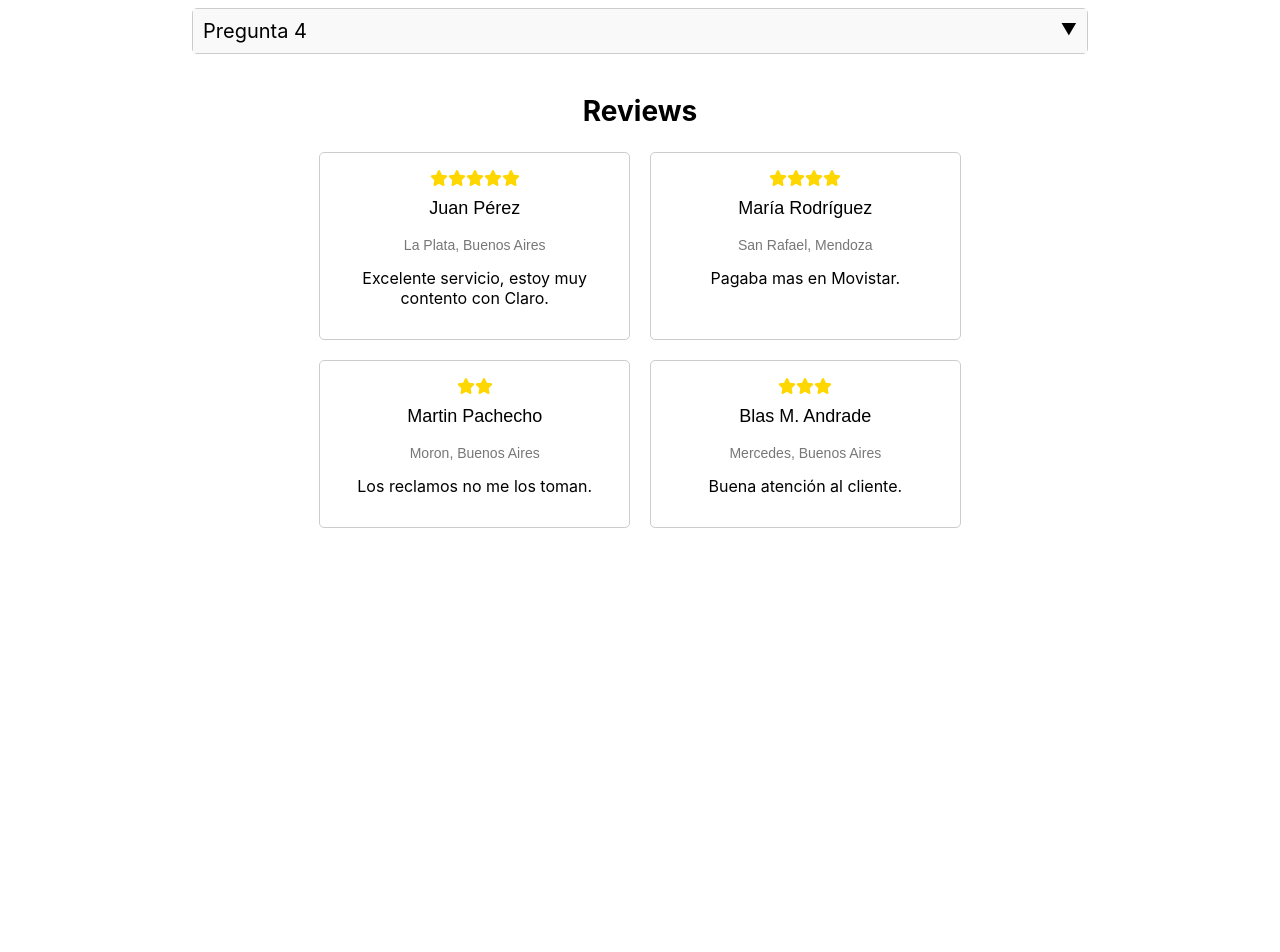
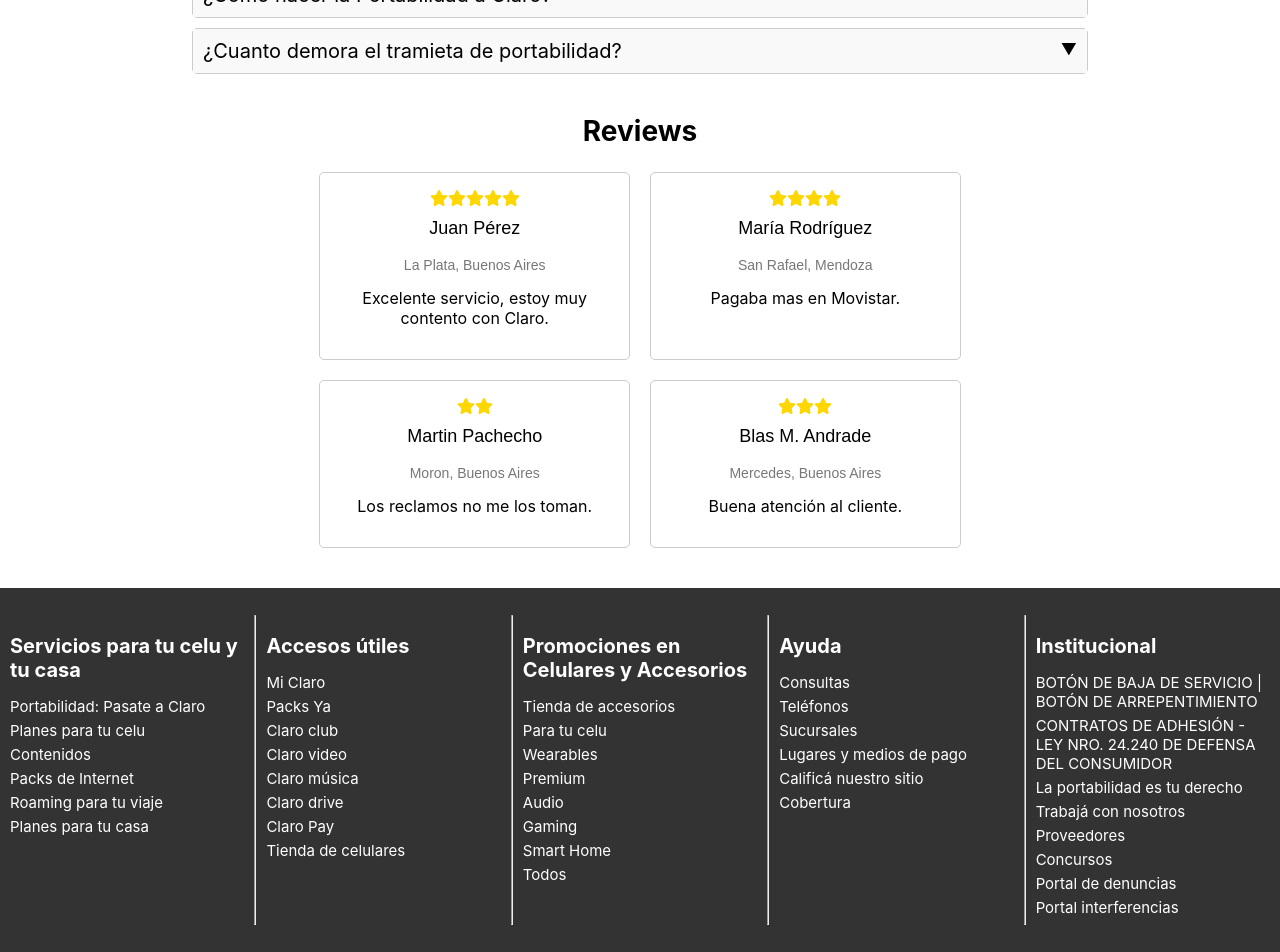
Before and after one commit to FranSanabri/Claro-React, a React (Create React App) app: page /pasate-a-claro in a window 1280 px wide. Shown: the part 1625-2577 px from the top of the page. Before the commit the page ends 2193 px from the top, so only its background shows below. Built offline with nearby package versions, Linux system fonts and the light colour scheme.

Commit message:
Claro-app

```diff
--- /dev/null
+++ b/src/components/Footer/Footer.css
@@ -0,0 +1,67 @@
+/* Estilos para el componente Footer */
+.footer {
+    background-color: #333; /* Fondo de color negro medio claro */
+    color: #fff; /* Texto en blanco */
+    padding: 20px 0; /* Espaciado interno arriba y abajo */
+    display: flex;
+    justify-content: space-around;
+    font-size: 15px;
+  }
+
+  .footer h4 {
+    font-size: 20px;
+    margin-bottom: 10px;
+
+  }
+
+  .footer-section {
+    flex: 1; /* Ocupa el espacio disponible en la fila */
+    margin-right: 10px;
+    margin-left: 10px;
+  }
+
+  .footer-section ul {
+    list-style: none;
+    padding: 0;
+  }
+
+  .footer-section ul li {
+    margin-bottom: 5px;
+
+  }
+
+  /* Estilo para los enlaces en el pie de página */
+  .footer-section a {
+    color: #fff;
+    text-decoration: none;
+  }
+
+  /* Estilos para los enlaces en el pie de página al pasar el cursor */
+  .footer-section a:hover {
+    text-decoration: underline;
+  }
+
+
+  /* Estilos para el componente Footer en dispositivos móviles */
+@media (max-width: 768px) {
+    .footer {
+      flex-direction: column; /* Apila elementos en columnas en lugar de filas */
+      align-items: center; /* Centra elementos horizontalmente */
+      text-align: center; /* Centra el texto */
+
+    }
+
+    .hr-footer{
+        width: 99%;
+    }
+
+    .footer-section {
+      margin: 10px 0; /* Espacio vertical entre secciones */
+      cursor: pointer;
+
+    }
+
+    .mobile-collapse {
+        display: none;
+      }
+  }
--- /dev/null
+++ b/src/components/Footer/Footer.jsx
@@ -0,0 +1,93 @@
+import React, { useState } from 'react';
+import './Footer.css'; // Asegúrate de importar tu archivo de estilos
+
+const Footer = () => {
+  // Define un estado inicial para mantener un seguimiento de si cada sección está abierta o cerrada
+  const [sectionsOpen, setSectionsOpen] = useState({
+    servicios: false,
+    accesos: false,
+    promociones: false,
+    ayuda: false,
+    institucional: false,
+  });
+
+  // Función para manejar el clic en los títulos y cambiar el estado de las secciones
+  const toggleSection = (section) => {
+    setSectionsOpen((prevState) => ({
+      ...prevState,
+      [section]: !prevState[section],
+    }));
+  };
+
+  return (
+    <footer className="footer">
+      <div className="footer-section">
+        <h4 onClick={() => toggleSection('servicios')}>Servicios para tu celu y tu casa</h4>
+        <ul className={sectionsOpen['servicios'] ? '' : 'mobile-collapse'}>
+          <li>Portabilidad: Pasate a Claro</li>
+          <li>Planes para tu celu</li>
+          <li>Contenidos</li>
+          <li>Packs de Internet</li>
+          <li>Roaming para tu viaje</li>
+          <li>Planes para tu casa</li>
+        </ul>
+      </div>
+<hr className='hr-footer' />
+      <div className="footer-section">
+        <h4 onClick={() => toggleSection('accesos')}>Accesos útiles</h4>
+        <ul className={sectionsOpen['accesos'] ? '' : 'mobile-collapse'}>
+          <li>Mi Claro</li>
+          <li>Packs Ya</li>
+          <li>Claro club</li>
+          <li>Claro video</li>
+          <li>Claro música</li>
+          <li>Claro drive</li>
+          <li>Claro Pay</li>
+          <li>Tienda de celulares</li>
+        </ul>
+      </div>
+      <hr className='hr-footer' />
+      <div className="footer-section">
+        <h4 onClick={() => toggleSection('promociones')}>Promociones en Celulares y Accesorios</h4>
+        <ul className={sectionsOpen['promociones'] ? '' : 'mobile-collapse'}>
+          <li>Tienda de accesorios</li>
+          <li>Para tu celu</li>
+          <li>Wearables</li>
+          <li>Premium</li>
+          <li>Audio</li>
+          <li>Gaming</li>
+          <li>Smart Home</li>
+          <li>Todos</li>
+        </ul>
+      </div>
+      <hr className='hr-footer' />
+      <div className="footer-section">
+        <h4 onClick={() => toggleSection('ayuda')}>Ayuda</h4>
+        <ul className={sectionsOpen['ayuda'] ? '' : 'mobile-collapse'}>
+          <li>Consultas</li>
+          <li>Teléfonos</li>
+          <li>Sucursales</li>
+          <li>Lugares y medios de pago</li>
+          <li>Calificá nuestro sitio</li>
+          <li>Cobertura</li>
+        </ul>
+      </div>
+      <hr className='hr-footer' />
+      <div className="footer-section">
+        <h4 onClick={() => toggleSection('institucional')}>Institucional</h4>
+        <ul className={sectionsOpen['institucional'] ? '' : 'mobile-collapse'}>
+          <li>BOTÓN DE BAJA DE SERVICIO | BOTÓN DE ARREPENTIMIENTO</li>
+          <li>CONTRATOS DE ADHESIÓN - LEY NRO. 24.240 DE DEFENSA DEL CONSUMIDOR</li>
+          <li>La portabilidad es tu derecho</li>
+          <li>Trabajá con nosotros</li>
+          <li>Proveedores</li>
+          <li>Concursos</li>
+          <li>Portal de denuncias</li>
+          <li>Portal interferencias</li>
+        </ul>
+      </div>
+    </footer>
+  );
+};
+
+export default Footer;
--- a/src/components/PasateAClaro/PasateAClaro.css
+++ b/src/components/PasateAClaro/PasateAClaro.css
@@ -1,6 +1,6 @@
 /* Estilos para el banner */
 .banner {
-  margin-top: 30px;
+  margin-top: 50px;
   background-color: #dddddd; /* Color de fondo gris medio */
   text-align: center;
   padding: 20px;
@@ -8,7 +8,7 @@
   max-width: 50%; /* Establece un ancho máximo para el banner */
   margin-left: auto; /* Centra horizontalmente el banner */
   margin-right: auto; /* Centra horizontalmente el banner */
-  border-radius: 10px;
+  border-radius: 0px 0px 10px 10px;
 }
 
 .banner-box {
@@ -44,6 +44,7 @@
     justify-content: center;
     align-items: flex-start; /* Alinea las filas en la parte superior */
     margin-top: 20px;
+
   }
 
   .plan-control-box {
@@ -58,6 +59,8 @@
     display: flex;
     flex-direction: column; /* Alineación vertical de elementos */
     align-items: center; /* Centrar elementos horizontalmente */
+    box-shadow: 0 0 10px rgba(0, 0, 0, 0.2); /* Agrega una sombra cuando se pasa el cursor */
+    transition: box-shadow 0.3s ease;
   }
 
   .plan-title {
--- a/src/components/PasateAClaro/PasateAClaro.jsx
+++ b/src/components/PasateAClaro/PasateAClaro.jsx
@@ -1,5 +1,6 @@
 import React, {useState} from 'react';
 import { FontAwesomeIcon } from '@fortawesome/react-fontawesome';
+import Footer from '../Footer/Footer';
 import { faStar } from '@fortawesome/free-solid-svg-icons';
 
 import './PasateAClaro.css'; // Asegúrate de importar tu archivo de estilos
@@ -24,16 +25,16 @@
        respuesta: 'La portabilidad numerica es la posibilidad de camibar de empresa de telofonia movial sin perder tu nu numero.',
      },
      {
-       pregunta: 'Pregunta 2',
-       respuesta: 'Respuesta a la pregunta 2.',
+       pregunta: '¿Cuales son los requisitos para hacer la portabilidad',
+       respuesta: 'Si ya elegiste pasarte a Claro, el único requisito es ser el titular de la línea. Sólo necesitas el DNI para comenzar el traspaso.Elegí tu Plan y dejanos tu teléfono y te llamamos dentro de las 2 horas o podés llamar al 0800-123-CLARO (25276). Te vamos a enviar el chip Claro por correo de forma gratuita y un código de Portabilidad por SMS para validar el cambio de compañía y activar tu chip Claro. Luego sólo tenés que esperar al momento en que tu celular se quede sin señal para poder hacer el cambio de chip. El cambio de compañía se da entre las 2:00 y las 5:00 de la madrugada para que siempre puedas estar conectado.',
      },
      {
-       pregunta: 'Pregunta 3',
-       respuesta: 'Respuesta a la pregunta 3.',
+       pregunta: '¿Como hacer la Portabilidad a Claro?',
+       respuesta: 'Completa el formulario con tus datos y conoce los beneficios que tenemos para vos: Descuentos en tu plan, llamadas ilimitadas, WhatsApp gratis, y roaming incluido en tu plan..',
      },
      {
-       pregunta: 'Pregunta 4',
-       respuesta: 'Respuesta a la pregunta 4.',
+       pregunta: '¿Cuanto demora el tramieta de portabilidad?',
+       respuesta: 'Una vez realizado el pedido de traspaso, desde Claro te llamamos y enviamos sin cargo tu chip Claro a la direccion que nos indiques, para que puedas empezar a usar la linea una vez este activa.',
      },
    ];
 
@@ -225,7 +226,7 @@
           ))}
         </div>
       </div>
-
+      <Footer />
     </div>
   );
 };
--- a/src/components/Servicios/Servicios.jsx
+++ b/src/components/Servicios/Servicios.jsx
@@ -35,7 +35,6 @@
         </p>
         <button className="servicio-button">Ver más</button>
       </div>
-      {/* Agrega más servicios según sea necesario */}
     </div>
   );
 };
```
